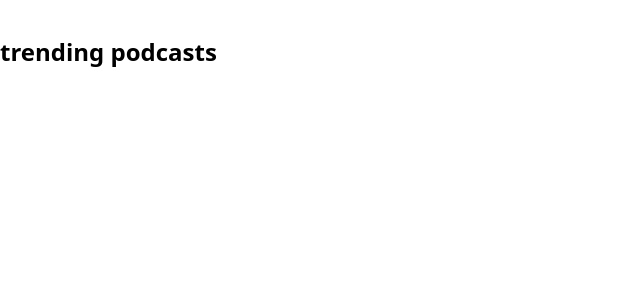
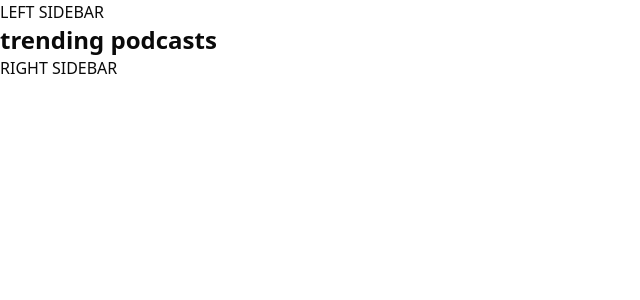
Before and after one commit to 3laa-812/podcastr, a Next.js app: page / in a window 1280 px wide. Shown: the top 300 px of the page, without its empty margins (0-640 px from the left). Built offline with nearby package versions, Linux system fonts and the light colour scheme.

Commit message:
handle-routing-and-folder-structure

```diff
--- /dev/null
+++ b/app/(root)/create-podcast/page.tsx
@@ -0,0 +1,9 @@
+import React from 'react'
+
+const CreatePodcast = () => {
+  return (
+    <div>CreatePodcast</div>
+  )
+}
+
+export default CreatePodcast
--- /dev/null
+++ b/app/(root)/discover/page.tsx
@@ -0,0 +1,9 @@
+import React from 'react'
+
+const Discover = () => {
+  return (
+    <div>Discover</div>
+  )
+}
+
+export default Discover
--- /dev/null
+++ b/app/(root)/layout.tsx
@@ -0,0 +1,15 @@
+export default function RootLayout({
+  children,
+}: Readonly<{
+  children: React.ReactNode;
+}>) {
+  return (
+    <div>
+      <main>
+        <p>LEFT SIDEBAR</p>
+        {children}
+        <p>RIGHT SIDEBAR</p>
+      </main>
+    </div>
+  );
+}
--- /dev/null
+++ b/app/(root)/page.tsx
@@ -0,0 +1,13 @@
+import React from "react";
+
+const Home = () => {
+  return (
+    <div className=" flex flex-col gap-2">
+      <section className="flex flex-col gap-2">
+        <h1 className="text-2xl font-bold">trending podcasts</h1>
+      </section>
+    </div>
+  );
+};
+
+export default Home;
--- /dev/null
+++ b/app/(root)/podcast/[podcastId]/page.tsx
@@ -0,0 +1,9 @@
+import React from 'react'
+
+const PodcastDetails = ({params}:{params:{podcastId:string}}) => {
+  return (
+    <div>PodcastDetails {params.podcastId}</div>
+  )
+}
+
+export default PodcastDetails
--- /dev/null
+++ b/app/(root)/profile/page.tsx
@@ -0,0 +1,9 @@
+import React from 'react'
+
+const Profile = () => {
+  return (
+    <div>Profile</div>
+  )
+}
+
+export default Profile
--- a/app/page.tsx
+++ /dev/null
@@ -1,11 +0,0 @@
-import React from "react";
-
-const Home = () => {
-  return (<div className="mt-9 flex flex-col gap-2">
-          <section className="flex flex-col gap-2">
-            <h1 className="text-2xl font-bold text-black">trending podcasts</h1>
-          </section>
-  </div>);
-};
-
-export default Home;
```
